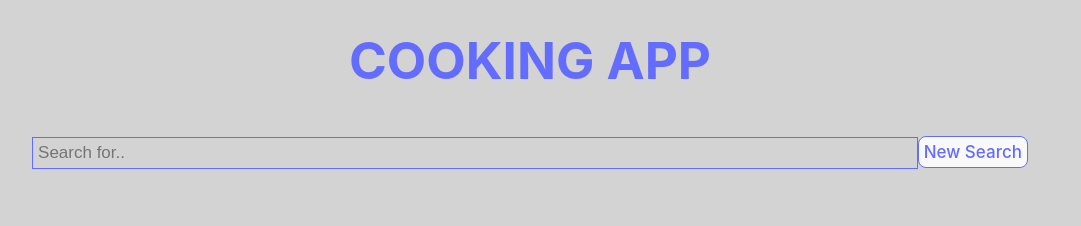
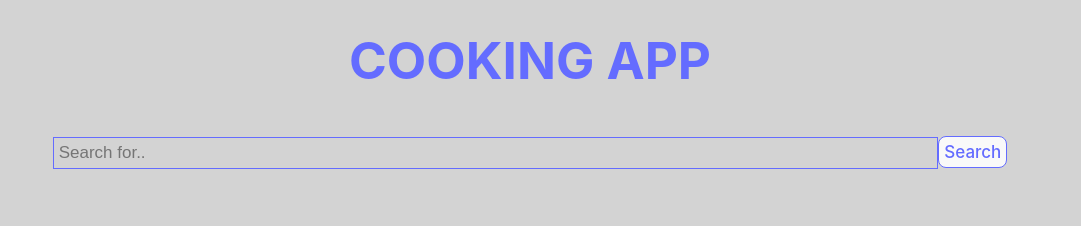
Before and after one commit to IvannaGotsova/CookingApp, a React (Vite) app: page / in a window 1280 px wide. Shown: the top 226 px of the page, without its empty margins (110-1191 px from the left). Built offline with nearby package versions, Linux system fonts and the light colour scheme.

Commit message:
Change button name

```diff
--- a/src/components/Search.jsx
+++ b/src/components/Search.jsx
@@ -30,7 +30,7 @@ function Search() {
             <form className={styles.searchContainerStyle}>
                 <br />
                 <input className={styles.searchInputStyle} type="text" value={searchInput} placeholder="Search for.." name="search" onChange={event => setSearchInput(event.target.value)}/>
-                <button className={styles.searchButtonStyle} type="submit" onSubmit={(e) => e.preventDefault()}> New Search </button>
+                <button className={styles.searchButtonStyle} type="submit" onSubmit={(e) => e.preventDefault()}> Search </button>
                 <br />
             </form>
             <ul className={styles.removedBullets}>
```
